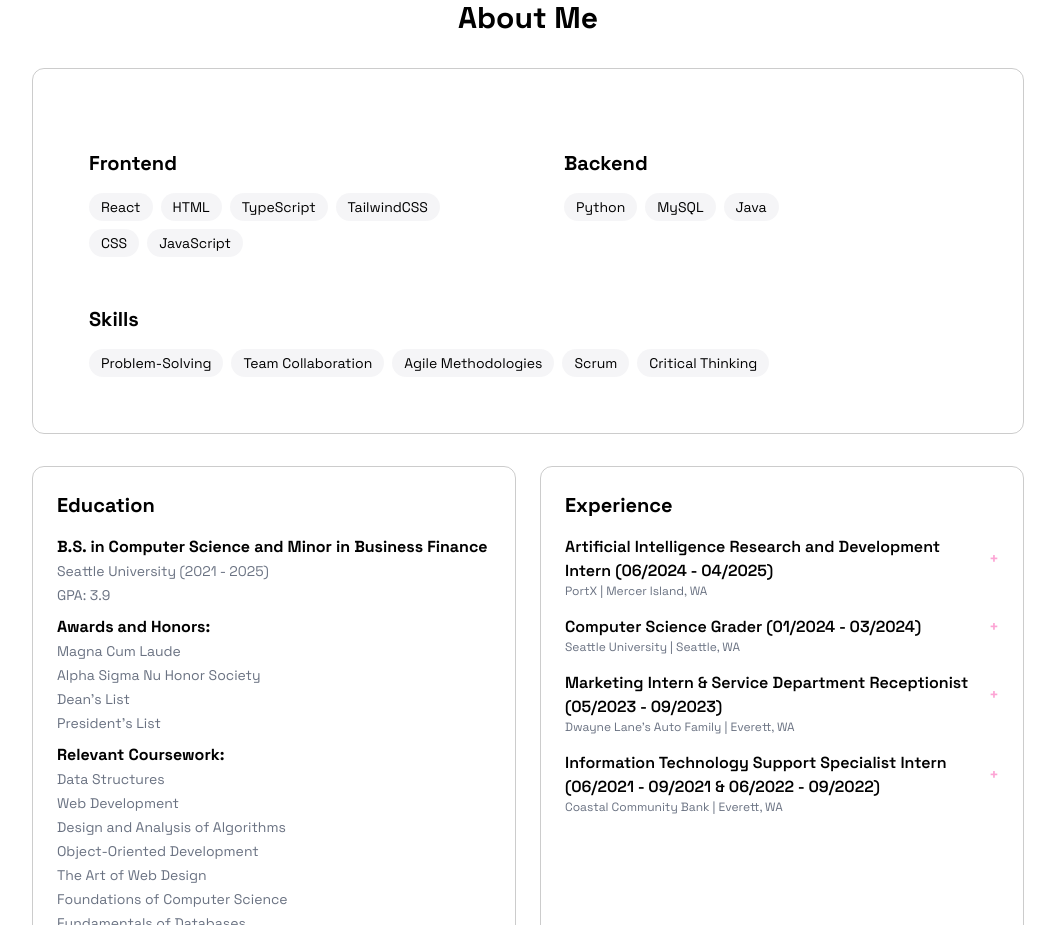
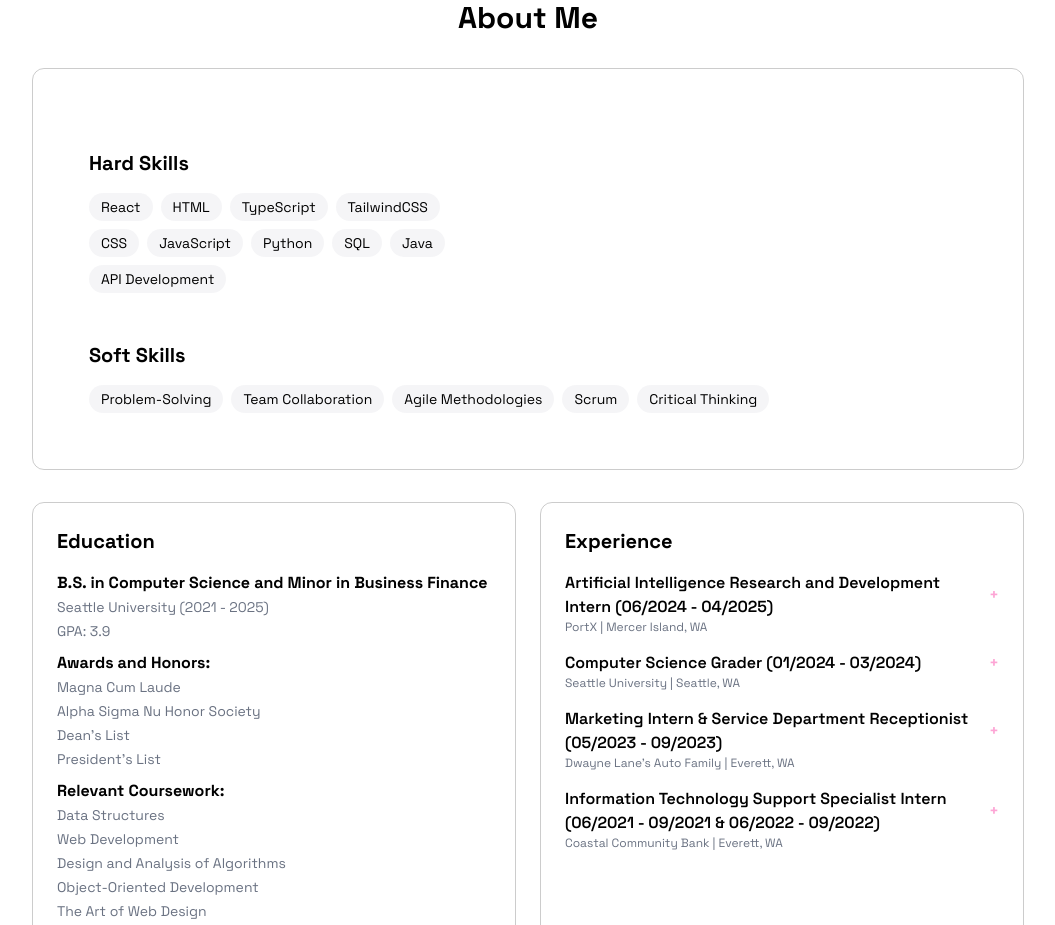
Before and after one commit to gracerlane/portfolio, a React (Vite) app: page / in a window 1280 px wide. Shown: the part 880-1805 px from the top of the page, without its empty margins (112-1167 px from the left). Built offline with nearby package versions, Linux system fonts and the light colour scheme.

Commit message:
Change skill types

```diff
--- a/src/components/sections/About.jsx
+++ b/src/components/sections/About.jsx
@@ -2,19 +2,17 @@ import { RevealOnScroll } from "../RevealOnScroll";
 import { useState, useEffect } from "react";
 
 export const About = () => {
-  const frontendSkills = [
+  const hardSkills = [
     "React",
     "HTML",
     "TypeScript",
     "TailwindCSS",
     "CSS",
 		"JavaScript",
-  ];
-
-  const backendSkills = [
 		"Python",
-		"MySQL",
+		"SQL",
 		"Java",
+		"API Development",
 	];
 
 	const softSkills = [
@@ -73,9 +71,9 @@ export const About = () => {
 
             <div className="grid grid-cols-1 md:grid-cols-2 gap-6">
               <div className="rounded-xl p-6 hover:-translate-y-1 transition-all">
-                <h3 className="text-xl font-bold mb-4"> Frontend </h3>
+                <h3 className="text-xl font-bold mb-4"> Hard Skills </h3>
                 <div className="flex flex-wrap gap-2">
-                  {frontendSkills.map((tech, key) => (
+                  {hardSkills.map((tech, key) => (
                     <span
                       key={key}
                       className="bg-gray-400/10 text-black py-1 px-3 rounded-full text-sm"
@@ -85,23 +83,9 @@ export const About = () => {
                   ))}
                 </div>
               </div>
-
-              <div className="rounded-xl p-6 hover:-translate-y-1 transition-all">
-                <h3 className="text-xl font-bold mb-4"> Backend </h3>
-                <div className="flex flex-wrap gap-2">
-                  {backendSkills.map((tech, key) => (
-                    <span
-                      key={key}
-                      className="bg-gray-400/10 text-black-400 py-1 px-3 rounded-full text-sm"
-                    >
-                      {tech}
-                    </span>
-                  ))}
-                </div>
-              </div>
             </div>
 						<div className="rounded-xl p-6 hover:-translate-y-1 transition-all">
-							<h3 className="text-xl font-bold mb-4"> Skills </h3>
+							<h3 className="text-xl font-bold mb-4"> Soft Skills </h3>
 							<div className="flex flex-wrap gap-2">
 								{softSkills.map((tech, key) => (
 									<span
```
